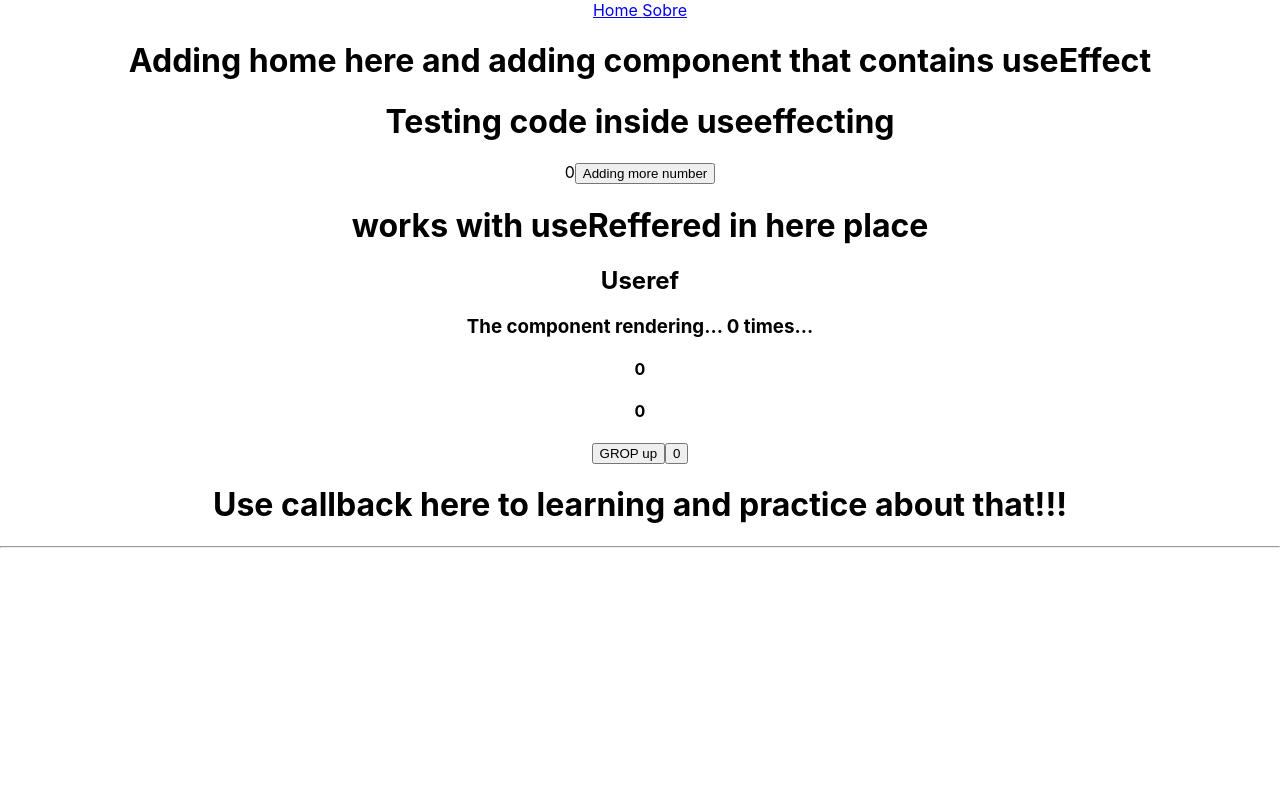
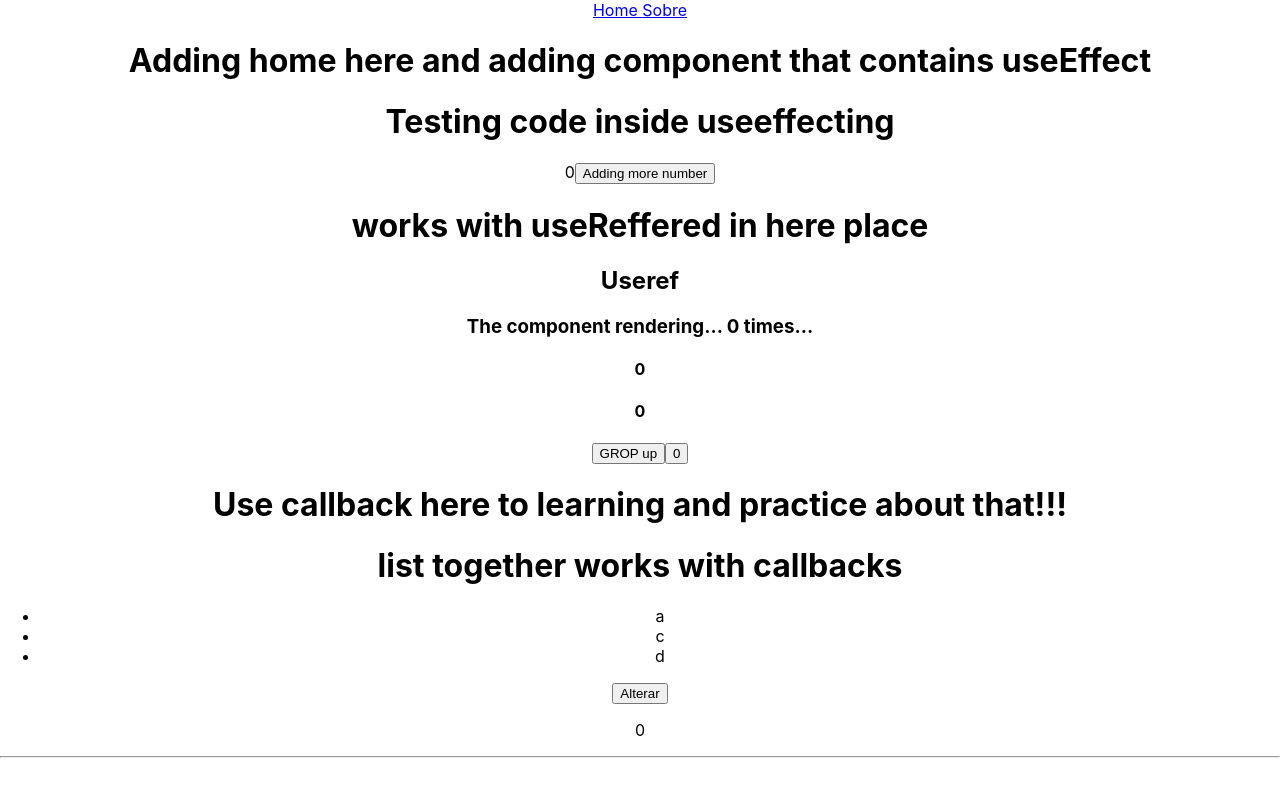
Before and after one commit to felipe-programador-18/ALL-about-Hoock, a React (Create React App) app in the folder allhoock/: page / in a window 1280 px wide. Shown: the top 796 px of the page. Built offline with nearby package versions, Linux system fonts and the light colour scheme.

Commit message:
c1-adding code about usecallback

```diff
--- /dev/null
+++ b/allhoock/src/Componente/listcall.js
@@ -0,0 +1,25 @@
+import React,{useState, useEffect} from 'react'
+
+
+const List = ({getitems}) => {
+     const [item, seitem] = useState([])
+     console.log('test in list', item)
+     useEffect(() => {
+      console.log("search items about my database")
+      seitem(getitems)
+     },[getitems])
+
+    return ( <div>
+
+        <h1>list together works with callbacks</h1>
+
+
+        <ul>
+            {item && item.map((item) => (
+                <li key={item} > {item} </li>
+            ) )}
+        </ul>
+    </div>)
+}
+
+export default List
--- a/allhoock/src/Componente/useCallbackreac.js
+++ b/allhoock/src/Componente/useCallbackreac.js
@@ -1,12 +1,23 @@
-import React from 'react'
+import React, {useCallback, useState} from 'react'
+import List from './listcall'
 
 
 const Practicallba = () => {
+    const [counter, setcounter] = useState(0)
+
+    // simulating received date about data base//
+    const getDatabase =  useCallback(() => {
+        return ["a","c",'d']
+    },[])
 
 
   return (<>
 
    <h1>Use callback here to learning and practice about that!!!</h1>
+
+      <List getitems ={getDatabase} />
+      <button onClick={()=> setcounter(counter+1) } >Alterar</button>
+     <p> {counter} </p>
    <hr/>
   </>)
 }
```
